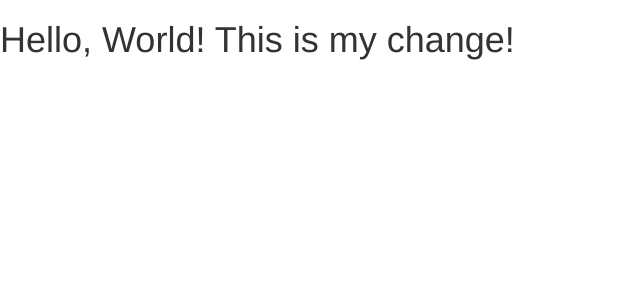
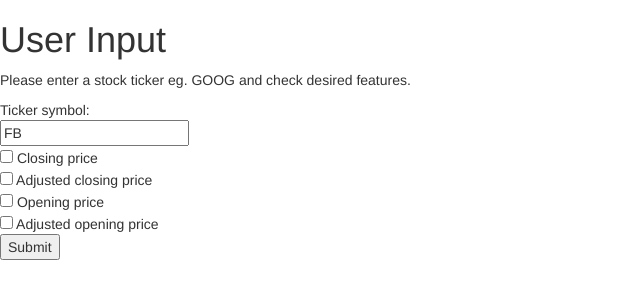
Before and after one commit to skarthas/SKFlaskDemo, a Flask app: page /index in a window 1280 px wide. Shown: the top 300 px of the page, without its empty margins (0-640 px from the left). Run offline with Flask 2, Linux system fonts and the light colour scheme; some libraries are stand-ins or nearby versions.

Commit message:
First Working Application

```diff
--- a/app.py
+++ b/app.py
@@ -1,14 +1,68 @@
 from flask import Flask, render_template, request, redirect
+import requests
+import simplejson as json
+from bokeh.plotting import figure,show,ColumnDataSource
+from bokeh.embed import components
+from bokeh.resources import INLINE
+import pandas as pd
+import numpy as np
+from datetime import datetime,timedelta
+import os
 
 app = Flask(__name__)
+
+app.vars={}
 
 @app.route('/')
 def main():
   return redirect('/index')
 
-@app.route('/index')
-def index():
-  return render_template('index.html')
+@app.route('/index',methods=['Get','POST'])
+def indexes():
+  if request.method == 'GET':
+  	return render_template('index.html')
+  else:
+	app.vars['tickername'] = request.form['ticker']
+	app.vars['close'] = request.form['cprice']
+	app.vars['aclose'] = request.form['acprice']
+	app.vars['open'] = request.form['oprice']
+	app.vars['aopen'] = request.form['aoprice']
+	return redirect('/graphing')
+
+@app.route('/graphing',methods=['GET'])
+def graphing():
+  now = datetime.now()-timedelta(days=3)
+  past = now-timedelta(days=33)
+  api_url='https://www.quandl.com/api/v3/datatables/WIKI/PRICES.json?ticker=%s&qopts.columns=date,open,close,adj_open,adj_close&date.gte=%s&date.lt=%s&api_key=zTJsP31gZnkKyDXYG5DD' % (app.vars['tickername'],past.strftime("%Y%m%d"),now.strftime("%Y%m%d"))
+  session = requests.Session()
+  session.mount('http://', requests.adapters.HTTPAdapter(max_retries=5))
+  raw_data = session.get(api_url)
+  data = raw_data.json()
+  pdf = pd.DataFrame(data['datatable']['data'],columns=['dates','open','close','adj_open','adj_close'])
+  pdf['dates']=pd.to_datetime(pdf['dates'])
+  print(pdf.dtypes)
+  ts = pd.Series(np.random.randn(1000), index=pd.date_range('1/1/2000', periods=1000))
+  plot = figure(title='Data from Quandle WIKI set',x_axis_label='date',x_axis_type='datetime')
+  if(app.vars['close']=='on'):
+	plot.line(x=pdf['dates'],y=pdf['close'],legend='%s:Close'%app.vars['tickername'],color="blue")
+
+  if(app.vars['aclose']=='on'):
+        plot.line(x=pdf['dates'],y=pdf['adj_close'],legend='%s:Adj. Close'%app.vars['tickername'],color="green")
+
+  if(app.vars['open']=='on'):
+        plot.line(x=pdf['dates'],y=pdf['open'],legend='%s:Open'%app.vars['tickername'],color="orange")
+
+  if(app.vars['aopen']=='on'):
+        plot.line(x=pdf['dates'],y=pdf['adj_open'],legend='%s:Adj. Open'%app.vars['tickername'],color="red")
+
+
+  js_resources = INLINE.render_js()
+  css_resources = INLINE.render_css()
+  script, div = components(plot)
+
+  return render_template('graph2.html',plot_script=script,plot_div=div, js_resources=js_resources, css_resources=css_resources, ticker=app.vars['tickername'])
+
+
 
 if __name__ == '__main__':
-  app.run(port=33507)
+  app.run(port=33507,debug=True)
--- a/templates/index.html
+++ b/templates/index.html
@@ -2,14 +2,25 @@
 <html lang="en">
 	<head>
 		<meta charset="utf-8">
-		<title>Hello, World! This is my change!</title>
+		<title>Stock Ticker</title>
 		<link rel="stylesheet" href="https://maxcdn.bootstrapcdn.com/bootstrap/3.3.5/css/bootstrap.min.css">
 		<link rel="stylesheet" href="https://maxcdn.bootstrapcdn.com/bootstrap/3.3.5/css/bootstrap-theme.min.css">
 		<script src="https://maxcdn.bootstrapcdn.com/bootstrap/3.3.5/js/bootstrap.min.js"></script>
 	</head>
 	<body>
-		<div>
-  			<h1>Hello, World! This is my change!</h1>
-		</div>
+		<h1>User Input</h1>
+		<p>Please enter a stock ticker eg. GOOG and check desired features.</p>
+		<form method='post' action="index">
+		  Ticker symbol:<br>
+			<input type="text" name="ticker" value="FB">
+		<br>
+		<input type="checkbox" name="cprice"> Closing price<br>
+		<input type="checkbox" name="acprice"> Adjusted closing price<br>
+		<input type="checkbox" name="oprice"> Opening price<br>
+		<input type="checkbox" name="aoprice"> Adjusted opening price
+		<br>
+		<input type="submit" value="Submit">
+		</form>
+
 	</body>
 </html>
```
Also changed, not shown: templates/graph.html (added, +13 -0 lines), templates/graph2.html (added, +22 -0 lines), 1 other file.
